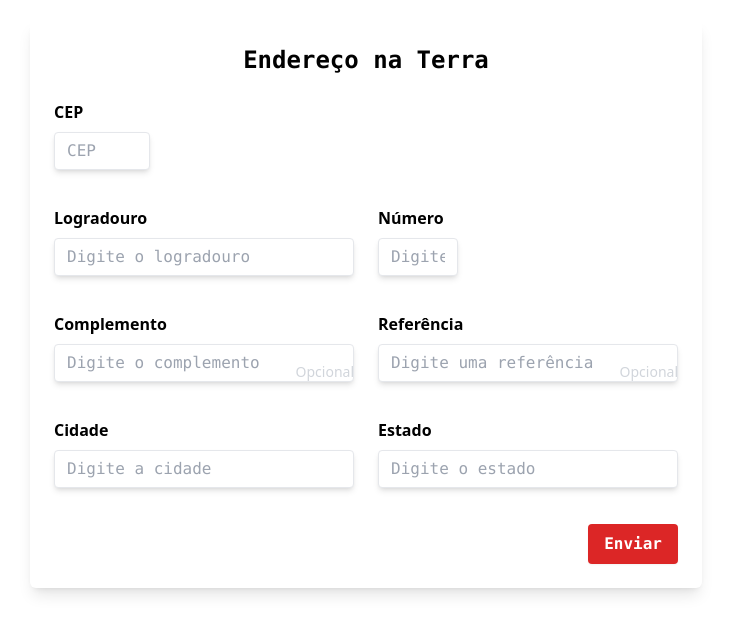
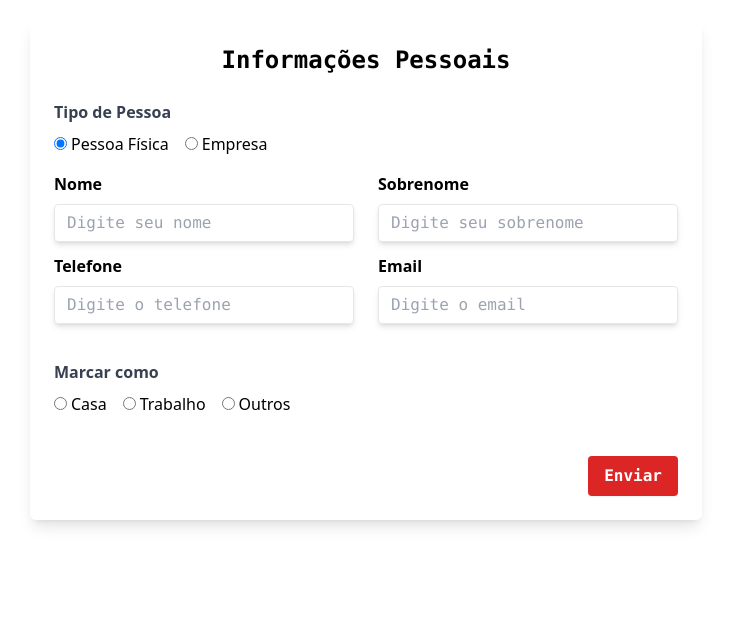
Before and after one commit to b0ssard/mars-express, a React (Vite) app: page / in a window 1280 px wide. Shown: the top 634 px of the page, without its empty margins (274-1005 px from the left). Built offline with nearby package versions, Linux system fonts and the light colour scheme.

Commit message:
primeira versão de informações pessoais.

```diff
--- a/src/App.tsx
+++ b/src/App.tsx
@@ -1,74 +1,131 @@
+import { useState } from "react";
 import Botão from "./components/Botão";
 import InputCustom from "./components/Input";
 
-export default function EndereçoTerra() {
+export default function InformacoesPessoais() {
+  const [tipoPessoa, setTipoPessoa] = useState("PF");
+
   return (
     <form className="max-w-2xl mx-auto p-6 bg-white shadow-lg rounded-md mt-5">
       <h2 className="text-2xl font-bold mb-6 font-mono text-center">
-        Endereço na Terra
+        Informações Pessoais
       </h2>
 
-      <div className="grid sm:grid-cols-2 gap-6">
-        <div className=" w-24 col-span-1 sm:col-span-2 ">
-          <InputCustom
-            label="CEP"
-            id="cep"
-            placeholder="CEP"
-            required={true}
-            length={8}
+      <div className="mb-4">
+        <label className="block text-gray-700 font-bold mb-2">
+          Tipo de Pessoa
+        </label>
+        <div className="flex">
+          <label className="mr-4">
+            <input
+              type="radio"
+              name="tipoPessoa"
+              value="PF"
+              checked={tipoPessoa === "PF"}
+              onChange={() => setTipoPessoa("PF")}
+              className="mr-1"
             />
+            Pessoa Física
+          </label>
+          <label>
+            <input
+              type="radio"
+              name="tipoPessoa"
+              value="PJ"
+              checked={tipoPessoa === "PJ"}
+              onChange={() => setTipoPessoa("PJ")}
+              className="mr-1"
+            />
+            Empresa
+          </label>
+        </div>
       </div>
 
-        <div className=" w-auto col-span-1">
+      {tipoPessoa === "PF" && (
+        <>
+          <div className="grid sm:grid-cols-2 gap-6">
+            <div className="col-span-1">
               <InputCustom
-            label="Logradouro"
-            id="logradouro"
-            placeholder="Digite o logradouro"
+                label="Nome"
+                id="nome"
+                placeholder="Digite seu nome"
                 required={true}
               />
             </div>
-
-        <div className=" w-20 col-span-1">
+            <div className="col-span-1">
               <InputCustom
-            label="Número"
-            id="numero"
-            placeholder="Digite o número"
+                label="Sobrenome"
+                id="sobrenome"
+                placeholder="Digite seu sobrenome"
                 required={true}
               />
             </div>
+          </div>
+        </>
+      )}
 
-        <div className="col-span-1">
+      {tipoPessoa === "PJ" && (
+        <div className="mb-4">
           <InputCustom
-            label="Complemento"
-            id="complemento"
-            placeholder="Digite o complemento"
-          />
-        </div>
-
-        <div className="col-span-1">
-          <InputCustom
-            label="Referência"
-            id="referencia"
-            placeholder="Digite uma referência"
-          />
-        </div>
-
-        <div className="col-span-1">
-          <InputCustom
-            label="Cidade"
-            id="cidade"
-            placeholder="Digite a cidade"
+            label="Nome da Empresa"
+            id="nome-empresa"
+            placeholder="Digite o nome da empresa"
             required={true}
           />
         </div>
+      )}
 
+      <div className="grid sm:grid-cols-2 gap-6">
         <div className="col-span-1">
           <InputCustom
-            label="Estado"
-            id="estado"
-            placeholder="Digite o estado"
+            label="Telefone"
+            id="telefone"
+            placeholder="Digite o telefone"
+            required={true}
+            length={11}
+          />
+        </div>
+        <div className="col-span-1">
+          <InputCustom
+            label="Email"
+            id="email"
+            placeholder="Digite o email"
             required={true}
           />
+        </div>
+        <div className="mb-4">
+          <label className="block text-gray-700 font-bold mb-2">
+            Marcar como
+          </label>
+          <div className="flex">
+            <label className="mr-4">
+              <input
+                type="radio"
+                name="marcarComo"
+                value="casa"
+                className="mr-1"
+              />
+              Casa
+            </label>
+            <label className="mr-4">
+              <input
+                type="radio"
+                name="marcarComo"
+                value="trabalho"
+                className="mr-1"
+              />
+              Trabalho
+            </label>
+            <label>
+              <input
+                type="radio"
+                name="marcarComo"
+                value="outros"
+                className="mr-1"
+              />
+              Outros
+            </label>
+          </div>
         </div>
       </div>
 
```
Lines whose indentation alone changed are shown as unchanged.
